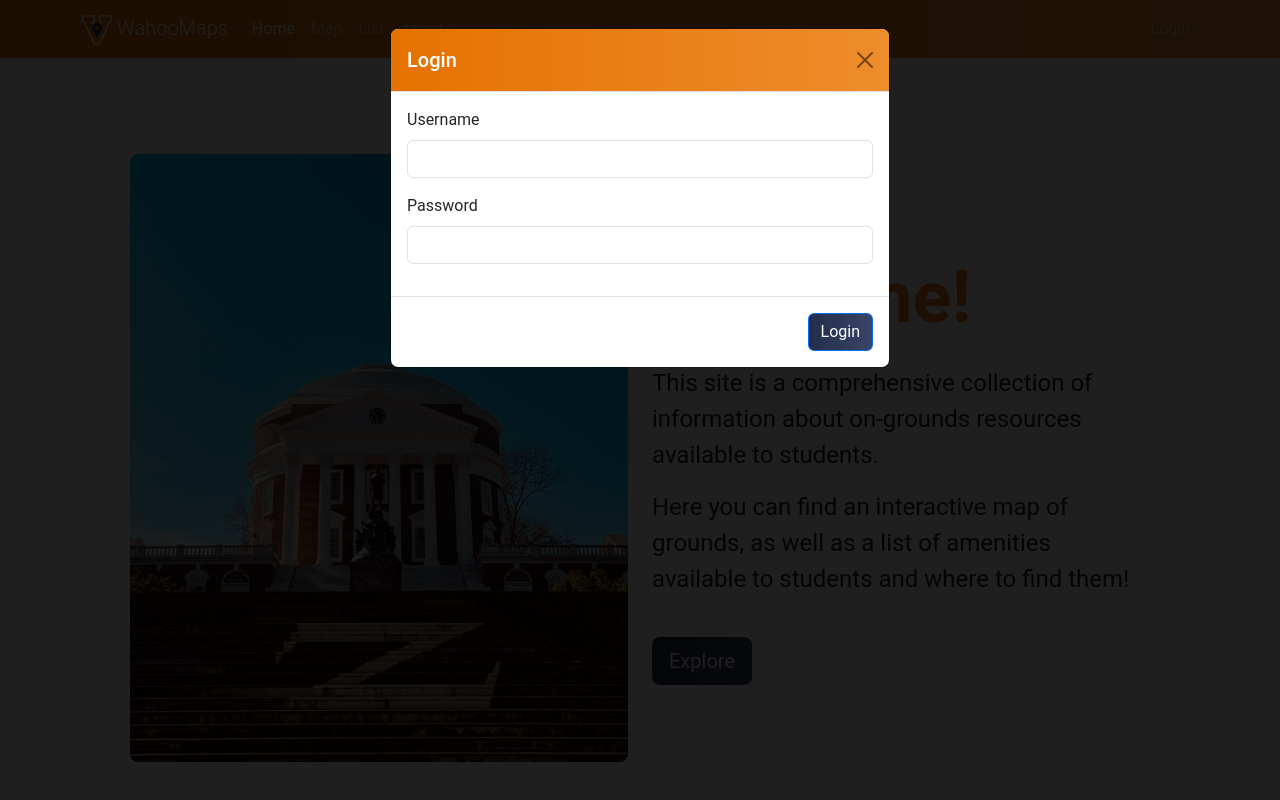
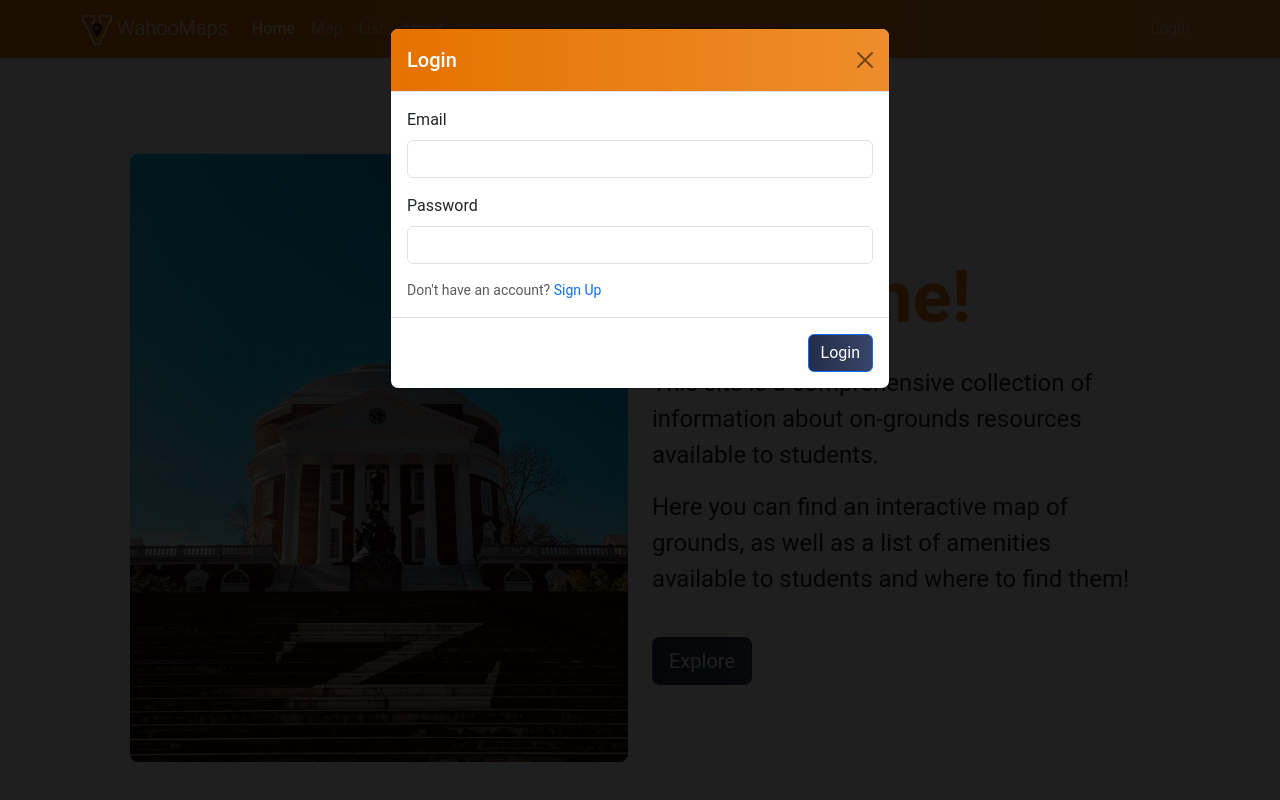
Before and after one commit to tclaughridge/CS4640, a PHP site: page /?command=welcome in a window 1280 px wide, after a click on "Login". Run offline with PHP 8.4, Linux system fonts and the light colour scheme.

Commit message:
Modified login and sign up controller functions

```diff
--- a/FrontController.php
+++ b/FrontController.php
@@ -93,6 +93,9 @@ class FrontController {
 
     /**
      * Handle user registration and log-in
+     *
+     *
+     * This is probably broken right now... needs to be modified further to support account creation
      */
     public function login() {
         // need a name, email, and password
@@ -102,29 +105,40 @@ class FrontController {
 
                 // Check if user is in database
                 $res = $this->db->query("select * from users where email = $1;", $_POST["email"]);
-                if (empty($res)) {
-                    // User was not there, so insert them
-                    $this->db->query("insert into users (name, email, password, score) values ($1, $2, $3, $4);",
-                        $_POST["fullname"], $_POST["email"],
-                        password_hash($_POST["passwd"], PASSWORD_DEFAULT), 0);
-                    $_SESSION["name"] = $_POST["fullname"];
-                    $_SESSION["email"] = $_POST["email"];
-                    $_SESSION["score"] = 0;
-                    // Send user to the appropriate page (home)
-                    header("Location: ?command=home");
-                    return;
-                } else {
+                if (!empty($res)) {
                     // User was in the database, verify password
                     if (password_verify($_POST["passwd"], $res[0]["password"])) {
                         // Password was correct
                         $_SESSION["name"] = $res[0]["name"];
                         $_SESSION["email"] = $res[0]["email"];
-                        $_SESSION["score"] = $res[0]["score"];
                         header("Location: ?command=home");
                         return;
                     } else {
                         $this->errorMessage = "Incorrect password.";
                     }
+                } else {
+                    // User not in database, go to sign up
+                    $this->signup();
+                }
+        } else {
+            $this->errorMessage = "Name, email, and password are required.";
+        }
+        // If something went wrong, show the welcome page again
+        $this->showHome();
+    }
+
+    public function signup() {
+        if(isset($_POST["fullname"]) && !empty($_POST["fullname"]) &&
+            isset($_POST["email"]) && !empty($_POST["email"]) &&
+            isset($_POST["passwd"]) && !empty($_POST["passwd"])) {
+
+                // Check if user is in database
+                $res = $this->db->query("select * from users where email = $1;", $_POST["email"]);
+                if (empty($res)) {
+                    // User not in database, add them
+                } else {
+                    // User in database, redirect home
+                    $this->showHome();
                 }
         } else {
             $this->errorMessage = "Name, email, and password are required.";
--- a/templates/about.php
+++ b/templates/about.php
@@ -41,12 +41,12 @@
                         <div class="col-md mb-4-md">
                             <img src="images/thomas.jpg" class="rounded-circle mx-auto d-block" width="150" height="150" alt="thomas">
                             <h4 class="text-center mt-3">Thomas Laughridge</h4>
-                            <p class="text-center">Thomas is a fourth year Computer Science and Cognitive Science student at the University of Virginia. </p>
+                            <p class="text-center px-4-md">Thomas is a fourth year Computer Science and Cognitive Science student at the University of Virginia. </p>
                         </div>
                         <div class="col-md">
                             <img src="images/catherine.jpg" class="rounded-circle mx-auto d-block" width="150" height="150" alt="catherine">
                             <h4 class="text-center mt-3">Catherine Sublett</h4>
-                            <p class="text-center">Catherine is a fourth year Biomedical Engineering student with a minor in Computer Science at the University of Virginia.</p>
+                            <p class="text-center px-4-md">Catherine is a fourth year Biomedical Engineering student with a minor in Computer Science at the University of Virginia.</p>
                         </div>
                     </div>
                 </div>
--- a/templates/navbar.php
+++ b/templates/navbar.php
@@ -28,36 +28,36 @@
                     WahooMaps
                 </a>
                 <button class="navbar-toggler" type="button" data-bs-toggle="collapse"
-                    data-bs-target="#navbarSupportedContent" aria-controls="navbarSupportedContent" aria-expanded="false"
+                    data-bs-target="#navbar" aria-controls="navbar" aria-expanded="false"
                     aria-label="Toggle navigation">
                     <span class="navbar-toggler-icon"></span>
                 </button>
-                <div class="collapse navbar-collapse" id="navbarSupportedContent">
+                <div class="collapse navbar-collapse" id="navbar">
                     <!-- Navigation Left -->
                     <ul class="navbar-nav me-auto mb-2 mb-lg-0">
                         <li class="nav-item">
-                            <?php if($this->input["command"] == "welcome") { ?>
+                            <?php if ($this->input["command"] == "welcome") { ?>
                                 <a class="nav-link active" href="?command=welcome">Home</a>
                             <?php } else { ?>
                                 <a class="nav-link" href="?command=welcome">Home</a>
                             <?php } ?>
                         </li>
                         <li class="nav-item">
-                            <?php if($this->input["command"] == "map") { ?>
+                            <?php if ($this->input["command"] == "map") { ?>
                                 <a class="nav-link active" href="?command=map">Map</a>
                             <?php } else { ?>
                                 <a class="nav-link" href="?command=map">Map</a>
                             <?php } ?>
                         </li>
                         <li class="nav-item">
-                            <?php if($this->input["command"] == "list") { ?>
+                            <?php if ($this->input["command"] == "list") { ?>
                                 <a class="nav-link active" href="?command=list">List</a>
                             <?php } else { ?>
                                 <a class="nav-link" href="?command=list">List</a>
                             <?php } ?>
                         </li>
                         <li class="nav-item">
-                            <?php if($this->input["command"] == "about") { ?>
+                            <?php if ($this->input["command"] == "about") { ?>
                                 <a class="nav-link active" href="?command=about">About</a>
                             <?php } else { ?>
                                 <a class="nav-link" href="?command=about">About</a>
@@ -86,19 +86,20 @@
                         <button type="button" class="btn-close" data-bs-dismiss="modal" aria-label="Close"></button>
                     </div>
                     <div class="modal-body">
-                        <form id="loginForm">
+                        <form action="?command=login" method="post">
                             <div class="mb-3">
-                                <label for="username" class="form-label">Username</label>
-                                <input type="text" class="form-control" id="username" name="username" required>
+                                <label for="email" class="form-label">Email</label>
+                                <input type="text" class="form-control" id="email" name="email">
                             </div>
                             <div class="mb-3">
-                                <label for="password" class="form-label">Password</label>
-                                <input type="password" class="form-control" id="password" name="password" required>
+                                <label for="passwd" class="form-label">Password</label>
+                                <input type="passwd" class="form-control" id="passwd" name="passwd" aria-describedby="emailHelp">
                             </div>
+                            <div id="signup" class="form-text text-left">Don't have an account? <a href="?command=signup" style="text-decoration: none;">Sign Up</a></div>
                         </form>
                     </div>
                     <div class="modal-footer">
-                        <button type="button" class="btn btn-primary button-primary" id="loginButton" data-bs-dismiss="modal">Login</button>
+                        <button type="submit" class="btn btn-primary button-primary" id="loginButton" data-bs-dismiss="modal">Login</button>
                     </div>
                 </div>
             </div>
```
Also changed, not shown: dbsetup.php (+15 -0 lines), 1 other file.
